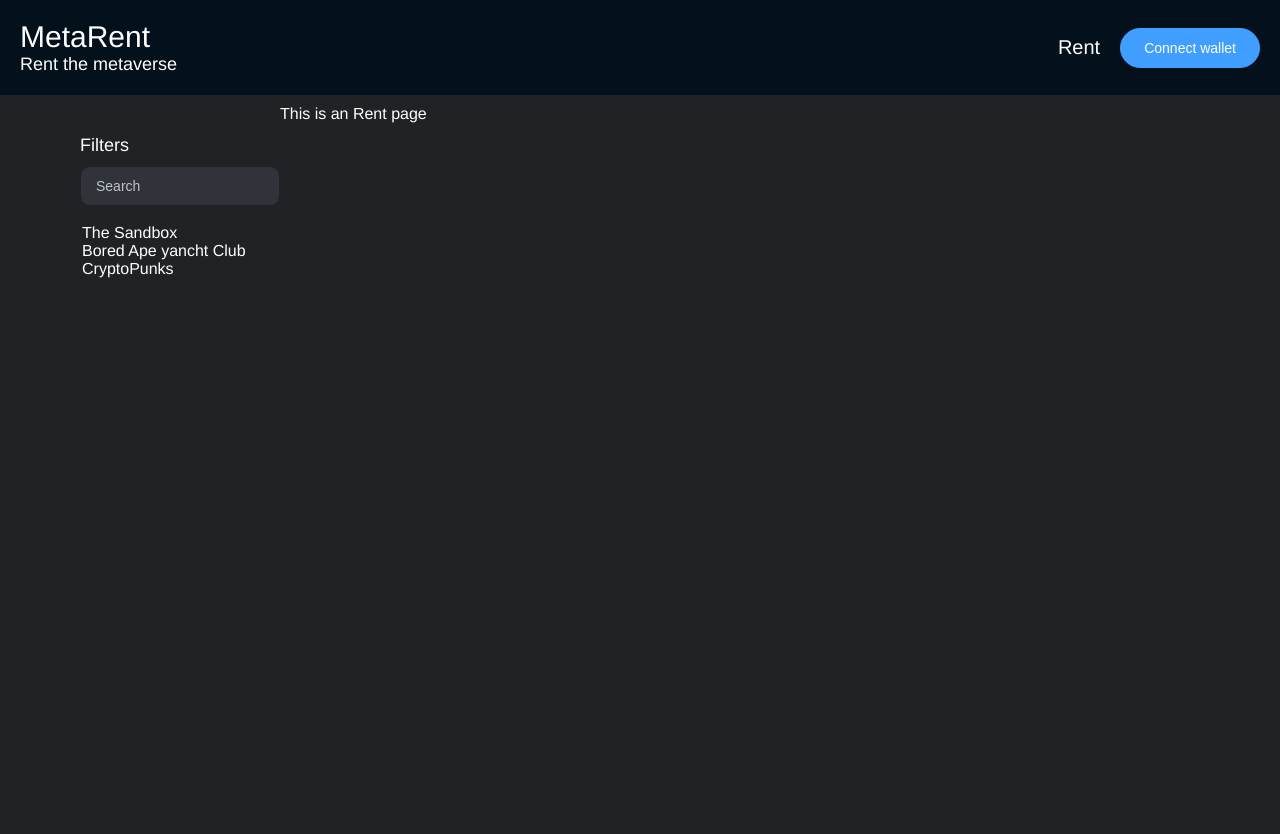
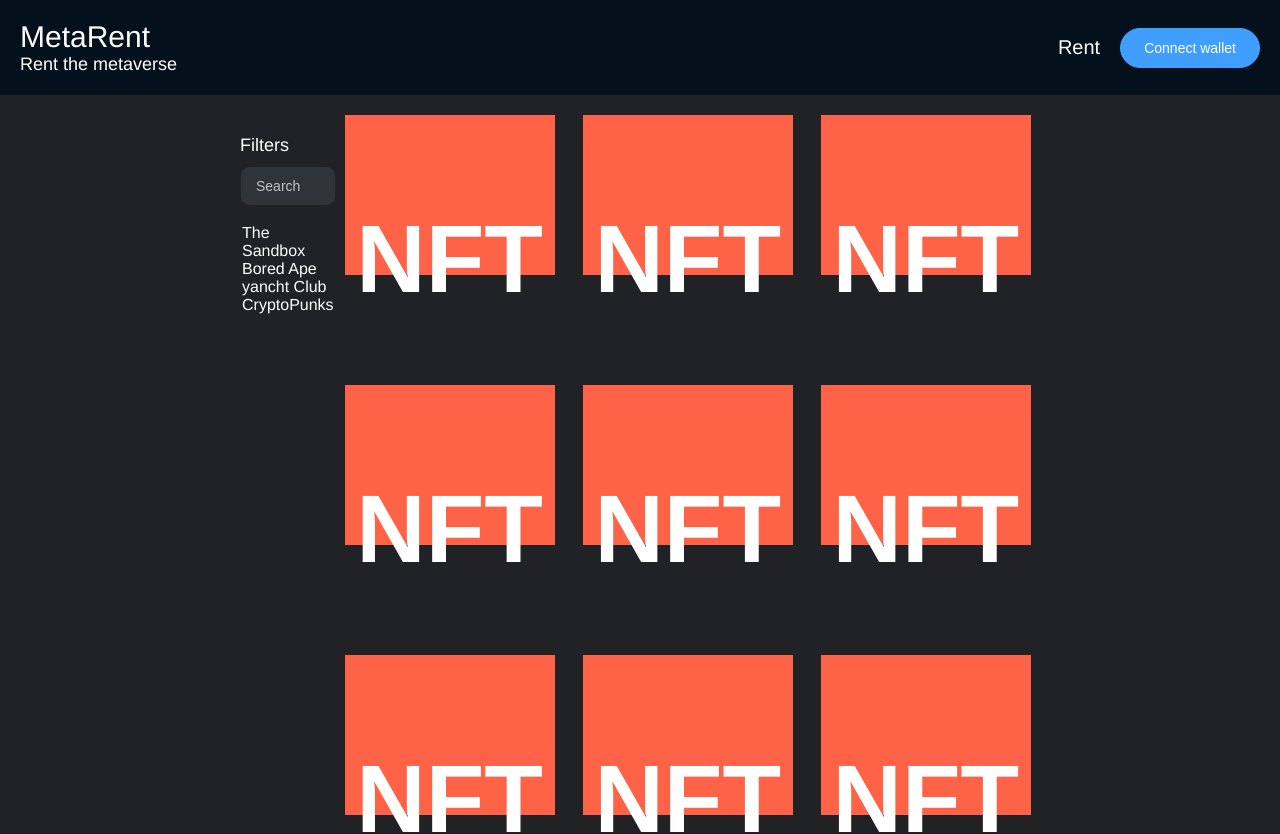
Before and after one commit to metarent-me/dapp, a Vue app: page / in a window 1280 px wide. Shown: the top 834 px of the page. Built offline with nearby package versions, Linux system fonts and the light colour scheme.

Commit message:
add nft and update main.vue

```diff
--- /dev/null
+++ b/src/components/NFT.vue
@@ -0,0 +1,19 @@
+<template>
+  <div class="nft-wrapper">
+    <h1>NFT</h1>
+  </div>
+</template>
+
+<script>
+export default {
+  name: "NFT",
+  props: {
+    nft: Object,
+  },
+};
+</script>
+
+<style lang="less">
+.nft-wrapper {
+}
+</style>
--- a/src/views/Main.vue
+++ b/src/views/Main.vue
@@ -1,8 +1,14 @@
 <template>
   <div class="main-wrapper">
-    <Header />
-    <Rent />
-    <Footer />
+    <div class="header-container">
+      <Header />
+    </div>
+    <div class="main-container">
+      <Rent class="main-rent" />
+    </div>
+    <div class="footer-container">
+      <Footer />
+    </div>
   </div>
 </template>
 
@@ -18,11 +24,23 @@ export default {
 </script>
 
 <style lang="less">
+@import "../assets/global.less";
+
 .main-wrapper {
   display: flex;
   flex-flow: column wrap;
+  justify-content: center;
 }
+
 .main-wrapper > * {
   flex: 1 100%;
 }
+
+.main-container {
+  background-color: @body-background-color;
+}
+.main-rent {
+  max-width: 800px;
+  margin: auto;
+}
 </style>
--- a/src/views/rent/Rent.vue
+++ b/src/views/rent/Rent.vue
@@ -1,16 +1,36 @@
 <template>
   <div class="rent-wrapper">
     <Categoryfilter />
-    <div>This is an Rent page</div>
+    <div class="rent-nfts">
+      <div class="rent-nfts-item" v-for="nft of nfts" :key="nft.id">
+        <NFT nft="nft" />
+      </div>
+    </div>
   </div>
 </template>
 
 <script>
 import Categoryfilter from "../layouts/Categoryfilter.vue";
+import NFT from "../../components/NFT.vue";
 
 export default {
   name: "Rent",
-  components: { Categoryfilter },
+  components: { Categoryfilter, NFT },
+  data() {
+    return {
+      nfts: [
+        { id: 1 },
+        { id: 2 },
+        { id: 3 },
+        { id: 4 },
+        { id: 5 },
+        { id: 6 },
+        { id: 7 },
+        { id: 8 },
+        { id: 9 },
+      ],
+    };
+  },
 };
 </script>
 
@@ -25,4 +45,26 @@ export default {
   display: flex;
   flex-flow: row nowrap;
 }
+
+.rent-nfts {
+  display: flex;
+  flex-flow: row wrap;
+  gap: 10px;
+  justify-content: space-around;
+  padding: 0;
+  margin: 0;
+}
+
+.rent-nfts-item {
+  background: tomato;
+  padding: 5px;
+  width: 200px;
+  height: 150px;
+  margin-top: 10px;
+  line-height: 150px;
+  color: white;
+  font-weight: bold;
+  font-size: 3em;
+  text-align: center;
+}
 </style>
```
